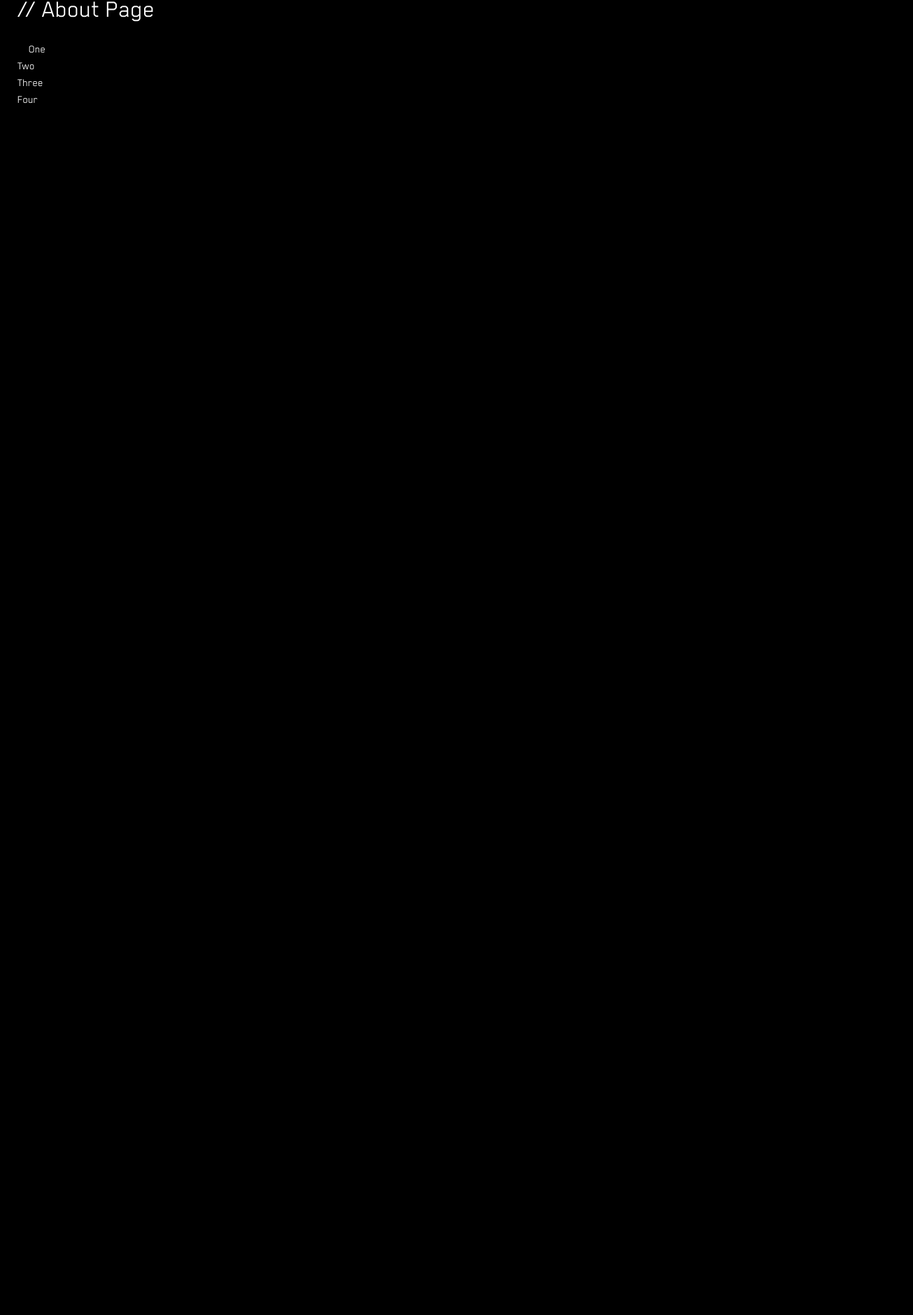
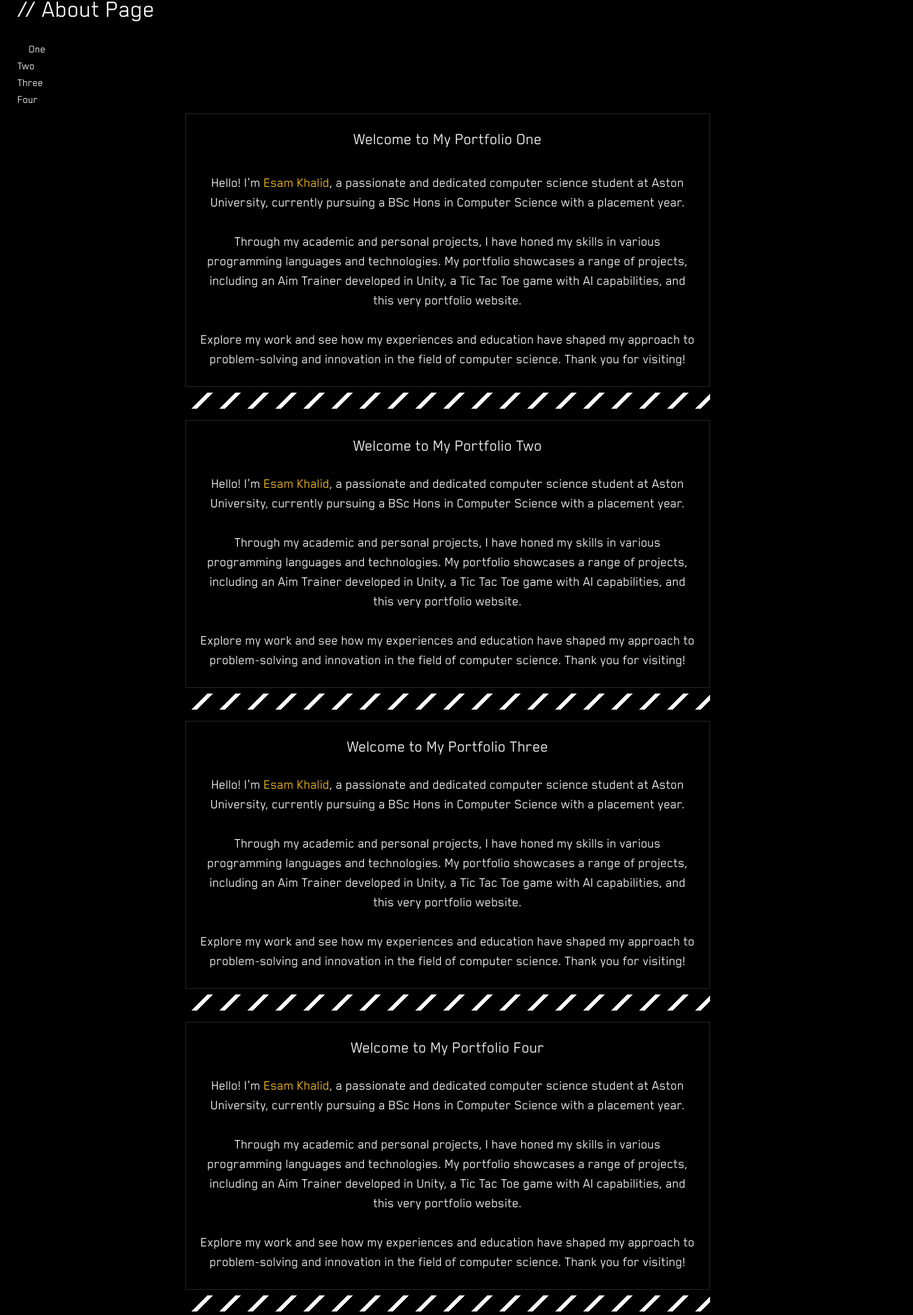
Before and after one commit to EsamKhalid/portfolio-website-v2, a Next.js app: page /AboutPage in a window 1280 px wide. Shown: the part 135-2014 px from the top of the page at 70% size, 1305 px wide, since content can reach past the window. Before the commit the page ends 800 px from the top, so only its background shows below. Built offline with nearby package versions, Linux system fonts and the light colour scheme.

Commit message:
started working on the about page routing

```diff
--- a/app/AboutPage/page.tsx
+++ b/app/AboutPage/page.tsx
@@ -1,6 +1,7 @@
 import React from "react";
 
 import NavBar from "@/components/NavBar/NavBar";
+import SectionNavigation from "@/components/SectionNavigation/SectionNavigation";
 
 import { BiArrowFromLeft } from "react-icons/bi";
 
@@ -8,18 +9,9 @@ export default function page() {
   return (
     <>
       <NavBar />
-      <div className="px-[25px] pt-[15px]">
+      <div className="px-[25px] pt-[15px] overflow-hidden">
         <h1 className="text-4xl pb-[25px]">// About Page</h1>
-        <nav className="block">
-          <div className="flex hover:[&_h1]:text-red-600 w-screen">
-            <BiArrowFromLeft className="invisible hover:visible" />
-            <h1>One</h1>
-          </div>
-
-          <h1>Two</h1>
-          <h1>Three</h1>
-          <h1>Four</h1>
-        </nav>
+        <SectionNavigation />
       </div>
     </>
   );
--- a/app/ProjectsPage/page.tsx
+++ b/app/ProjectsPage/page.tsx
@@ -8,10 +8,6 @@ export default function page() {
   return (
     <>
       <NavBar />
-      <h1>Projects Page</h1>
-      <SectionBorderLines>
-        <p>Hello work please</p>
-      </SectionBorderLines>
     </>
   );
 }
--- /dev/null
+++ b/components/SectionNavigation/SectionNavigation.tsx
@@ -0,0 +1,110 @@
+import React from "react";
+import { BiArrowFromLeft } from "react-icons/bi";
+import SectionBorderLines from "../Sections/SectionBorderLines";
+import Link from "next/link";
+
+export default function SectionNavigation() {
+  return (
+    <>
+      <nav className="block">
+        <div className="flex hover:[&_h1]:text-red-600 w-screen">
+          <BiArrowFromLeft className="invisible hover:visible" />
+          <a href="#One">
+            <h1>One</h1>
+          </a>
+        </div>
+
+        <h1>Two</h1>
+        <h1>Three</h1>
+        <Link href="#Four">
+          <h1>Four</h1>
+        </Link>
+      </nav>
+      <SectionBorderLines>
+        <a href="#One" className="text-2xl text-center">
+          <h1>Welcome to My Portfolio One</h1>
+        </a>
+        <br />
+        <p className="text-xl text-center">
+          Hello! I'm <span className="text-cybpnk-ylw2">Esam Khalid</span>
+          , a passionate and dedicated computer science student at Aston
+          University, currently pursuing a BSc Hons in Computer Science with a
+          placement year.
+          <br />
+          <br /> Through my academic and personal projects, I have honed my
+          skills in various programming languages and technologies. My portfolio
+          showcases a range of projects, including an Aim Trainer developed in
+          Unity, a Tic Tac Toe game with AI capabilities, and this very
+          portfolio website.
+          <br />
+          <br /> Explore my work and see how my experiences and education have
+          shaped my approach to problem-solving and innovation in the field of
+          computer science. Thank you for visiting!
+        </p>
+      </SectionBorderLines>
+      <SectionBorderLines>
+        <h1 className="text-2xl text-center">Welcome to My Portfolio Two</h1>
+        <br />
+        <p className="text-xl text-center">
+          Hello! I'm <span className="text-cybpnk-ylw2">Esam Khalid</span>
+          , a passionate and dedicated computer science student at Aston
+          University, currently pursuing a BSc Hons in Computer Science with a
+          placement year.
+          <br />
+          <br /> Through my academic and personal projects, I have honed my
+          skills in various programming languages and technologies. My portfolio
+          showcases a range of projects, including an Aim Trainer developed in
+          Unity, a Tic Tac Toe game with AI capabilities, and this very
+          portfolio website.
+          <br />
+          <br /> Explore my work and see how my experiences and education have
+          shaped my approach to problem-solving and innovation in the field of
+          computer science. Thank you for visiting!
+        </p>
+      </SectionBorderLines>
+      <SectionBorderLines>
+        <h1 className="text-2xl text-center">Welcome to My Portfolio Three</h1>
+        <br />
+        <p className="text-xl text-center">
+          Hello! I'm <span className="text-cybpnk-ylw2">Esam Khalid</span>
+          , a passionate and dedicated computer science student at Aston
+          University, currently pursuing a BSc Hons in Computer Science with a
+          placement year.
+          <br />
+          <br /> Through my academic and personal projects, I have honed my
+          skills in various programming languages and technologies. My portfolio
+          showcases a range of projects, including an Aim Trainer developed in
+          Unity, a Tic Tac Toe game with AI capabilities, and this very
+          portfolio website.
+          <br />
+          <br /> Explore my work and see how my experiences and education have
+          shaped my approach to problem-solving and innovation in the field of
+          computer science. Thank you for visiting!
+        </p>
+      </SectionBorderLines>
+      <SectionBorderLines>
+        <a href="Four"></a>
+        <h1 id="Four" className="text-2xl text-center">
+          Welcome to My Portfolio Four
+        </h1>
+        <br />
+        <p className="text-xl text-center">
+          Hello! I'm <span className="text-cybpnk-ylw2">Esam Khalid</span>
+          , a passionate and dedicated computer science student at Aston
+          University, currently pursuing a BSc Hons in Computer Science with a
+          placement year.
+          <br />
+          <br /> Through my academic and personal projects, I have honed my
+          skills in various programming languages and technologies. My portfolio
+          showcases a range of projects, including an Aim Trainer developed in
+          Unity, a Tic Tac Toe game with AI capabilities, and this very
+          portfolio website.
+          <br />
+          <br /> Explore my work and see how my experiences and education have
+          shaped my approach to problem-solving and innovation in the field of
+          computer science. Thank you for visiting!
+        </p>
+      </SectionBorderLines>
+    </>
+  );
+}
--- a/components/Sections/SectionBorderLines.tsx
+++ b/components/Sections/SectionBorderLines.tsx
@@ -1,6 +1,4 @@
 import React from "react";
-
-import SectionSidewaysText from "./SectionSidewaysText";
 
 interface SectionBorderLinesProps {
   children: React.ReactNode;
```
